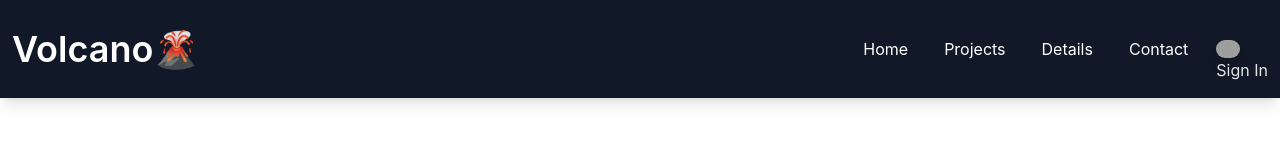
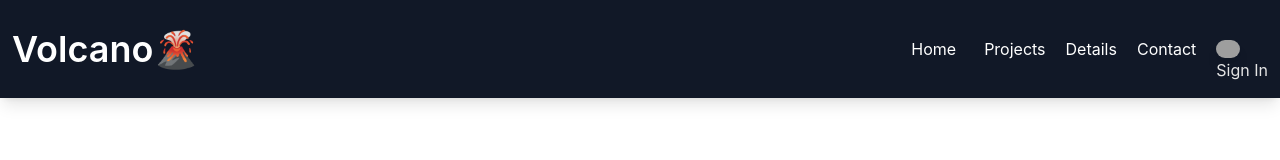
Before and after one commit to dhyeypatel22/React-Project, a React (Create React App) app: page /video in a window 1280 px wide. Shown: the top 160 px of the page. Built offline with nearby package versions, Linux system fonts and the light colour scheme; grey boxes are pictures that could not be loaded.

Commit message:
addchanges

```diff
--- a/src/Component/Footer.jsx
+++ b/src/Component/Footer.jsx
@@ -165,8 +165,6 @@ function Footer() {
     </div>
   </div>
 </footer>
-
-
     </>
   )
 }
--- a/src/Component/Navbar.jsx
+++ b/src/Component/Navbar.jsx
@@ -40,7 +40,7 @@ export default function Navbar() {
 
               <li className="my-4 lg:my-0 lg:pr-2 ml-3" data-te-nav-item-ref="">
                 <NavLink
-              className="text-white disabled:text-black/30 lg:px-2 [&.active]:text-black/90 dark:[&.active]:text-orange-500"
+                  className="text-white  dark:[&.active]:text-orange-500"
                   to="/projects"
                   data-te-nav-link-ref=""
                 >
@@ -50,7 +50,7 @@ export default function Navbar() {
 
               <li className="my-4 lg:my-0 lg:pr-2 ml-3" data-te-nav-item-ref="">
                 <NavLink
-              className=" text-white disabled:text-black/30 lg:px-2 [&.active]:text-black/90 dark:[&.active]:text-orange-500"
+                  className=" text-white  dark:[&.active]:text-orange-500"
                   to="/details"
                   data-te-nav-link-ref=""
                 >
@@ -59,7 +59,7 @@ export default function Navbar() {
               </li>
               <li className="my-4 lg:my-0 lg:pr-2 ml-3" data-te-nav-item-ref="">
                 <NavLink
-              className=" text-white disabled:text-black/30 lg:px-2 [&.active]:text-black/90 dark:[&.active]:text-orange-500"
+                  className=" text-white  dark:[&.active]:text-orange-500"
                   to="/contact"
                   data-te-nav-link-ref=""
                 >
```
Lines whose indentation alone changed are shown as unchanged.
